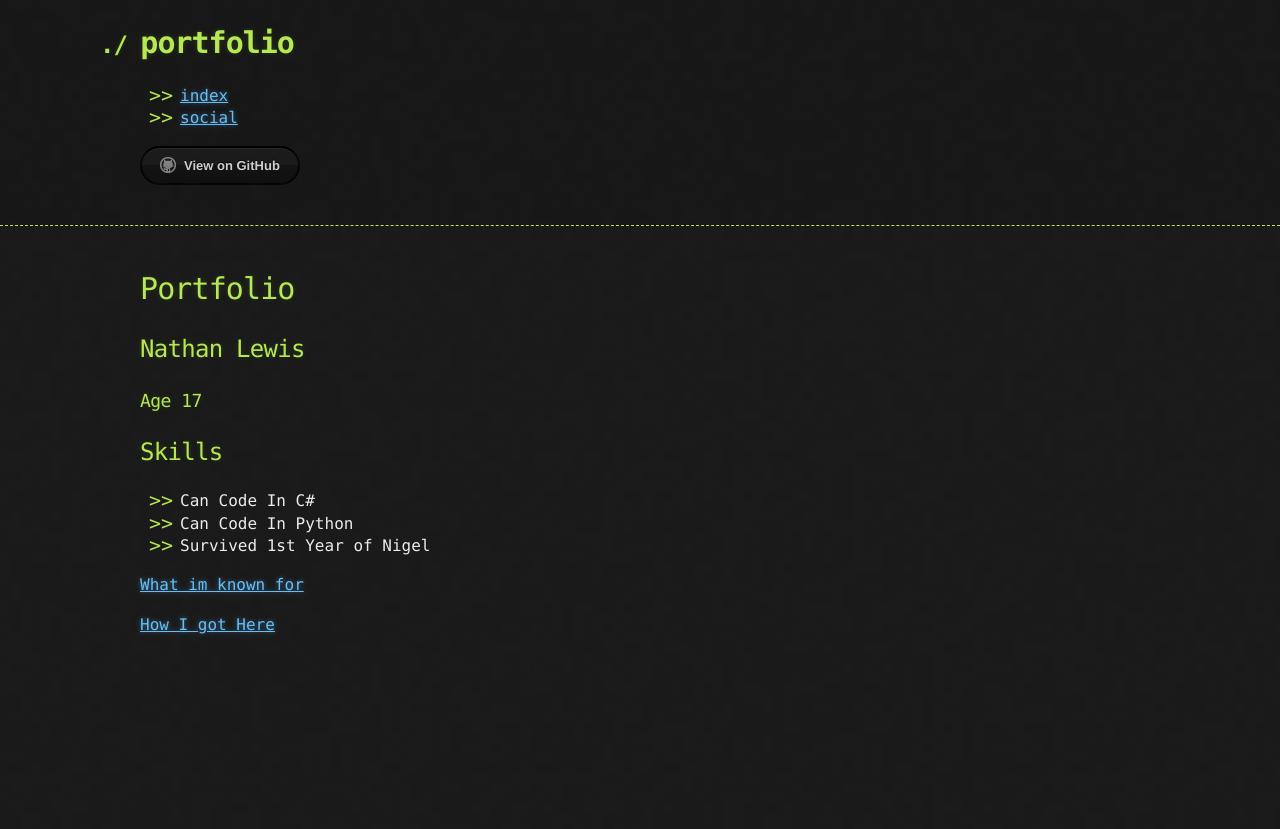
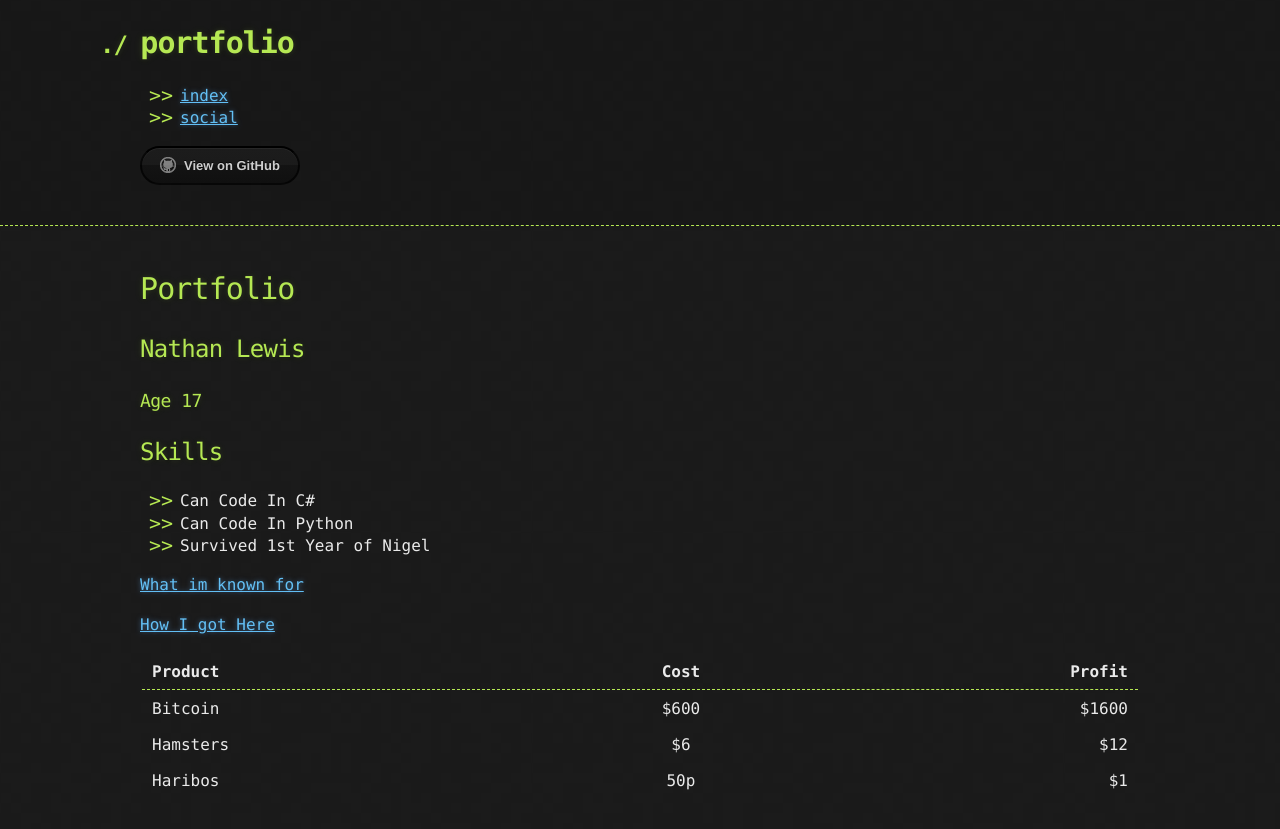
Before and after one commit to NathanLewis298/portfolio, a Jekyll site: the page built from index.md, in a window 1280 px wide. Shown: the top 829 px of the page. Built offline with Jekyll 4.4.1, drawn with Linux system fonts in a browser that asks for light colours; our own code applies the rules of GitHub Pages for plain Markdown files; the repository's description, which GitHub fills in, is left out.

Commit message:
Update index.md

```diff
--- a/index.md
+++ b/index.md
@@ -12,3 +12,12 @@
 
 
 [How I got Here](https://www.youtube.com/watch?v=3CiZnbTB7tQ)
+
+
+
+
+| Product       | Cost          | Profit|
+| ------------- |:-------------:| -----:|
+| Bitcoin       | $600          | $1600 |
+| Hamsters      | $6            |   $12 |
+| Haribos       | 50p           |    $1 |
```
